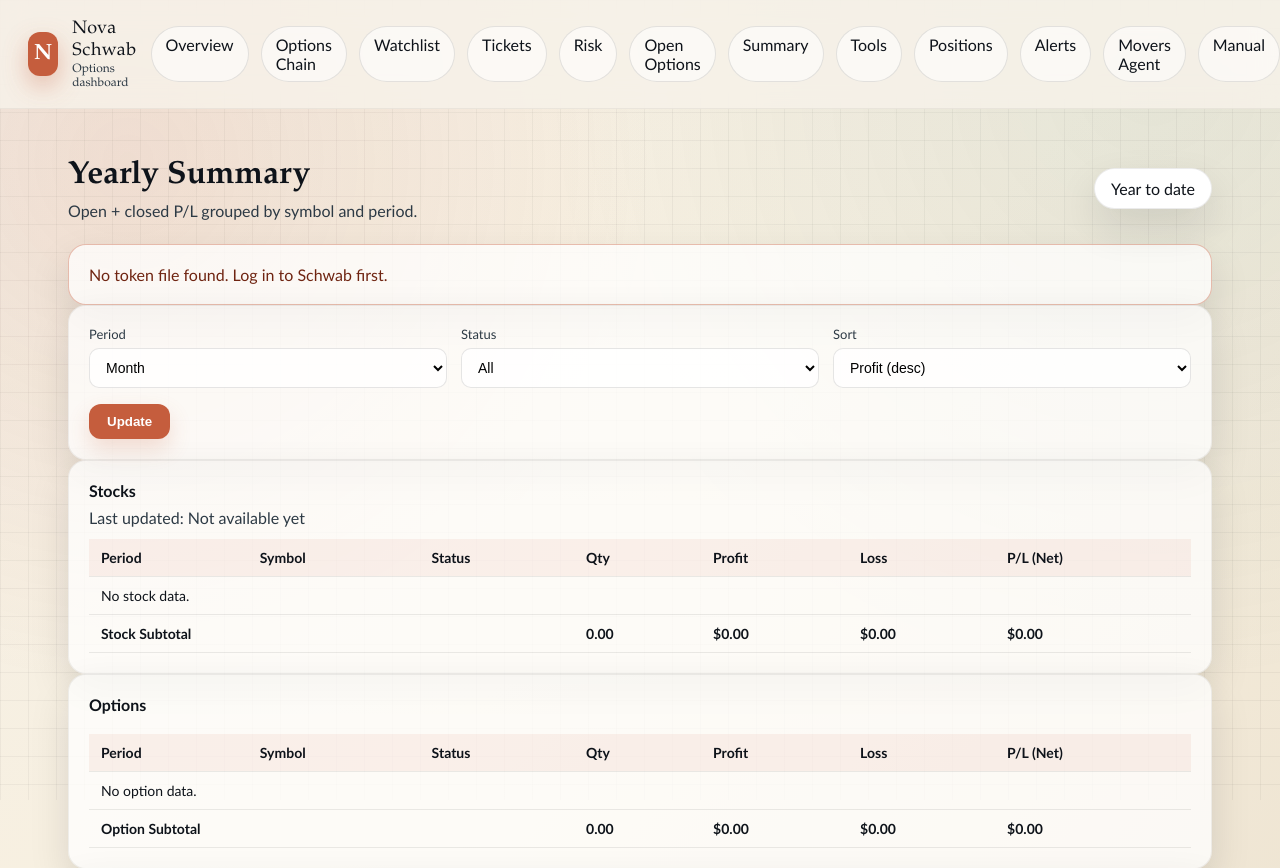
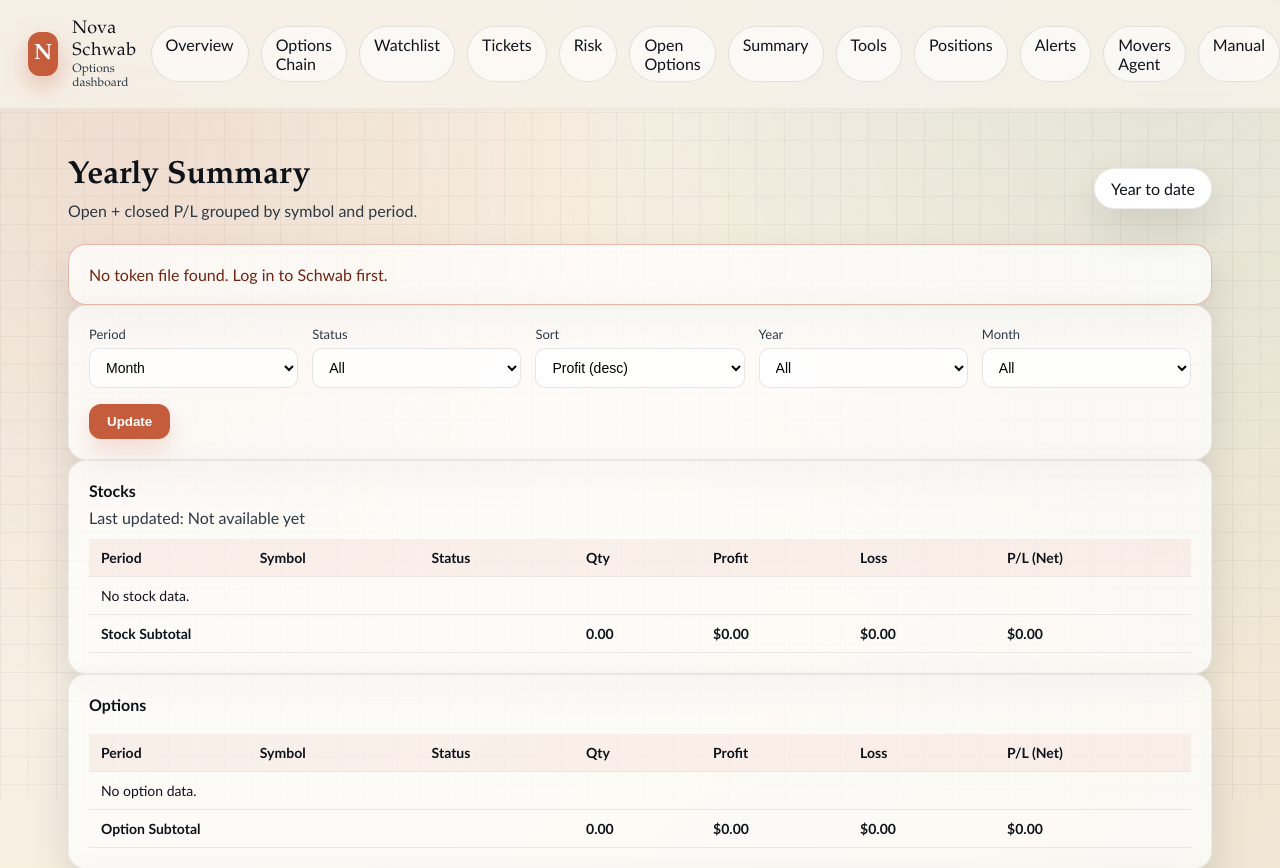
Before and after one commit to Novastradingcompany/Schwab-Connect, a Flask app: page /summary in a window 1280 px wide; the page is wider, and only the part inside the window is pictured. Shown: the top 868 px of that part. Run offline with Flask 3, Linux system fonts and the light colour scheme; the visitor is signed in with stand-in values (Sample User, id 1).

Commit message:
Add summary year/month dropdown filters with server-side period filtering

```diff
--- a/app.py
+++ b/app.py
@@ -1849,6 +1849,28 @@ def bucket_period(date_val, period):
     return str(date_val.year)
 
 
+def period_bucket_to_year_month(bucket, period):
+    text = str(bucket or "")
+    try:
+        if period == "month":
+            year_str, month_str = text.split("-", 1)
+            return int(year_str), int(month_str)
+        if period == "quarter":
+            year_str, q_str = text.split("-Q", 1)
+            q = int(q_str)
+            month = ((q - 1) * 3) + 1
+            return int(year_str), month
+        if period == "week":
+            year_str, week_str = text.split("-W", 1)
+            d = dt.date.fromisocalendar(int(year_str), int(week_str), 1)
+            return d.year, d.month
+        if period == "year":
+            return int(text), None
+    except Exception:
+        return None, None
+    return None, None
+
+
 def build_yearly_summary(period, status_filter, tz_name="America/New_York"):
     entries = []
     try:
@@ -2403,9 +2425,28 @@ def summary():
     period = request.args.get("period", "month")
     status_filter = request.args.get("status", "all")
     sort_by = request.args.get("sort", "profit")
+    selected_year_raw = (request.args.get("year") or "").strip()
+    selected_month_raw = (request.args.get("month") or "").strip()
     tz = request.args.get("tz")
+    selected_year = int(selected_year_raw) if selected_year_raw.isdigit() else None
+    selected_month = int(selected_month_raw) if selected_month_raw.isdigit() else None
     error = None
     rows = []
+    year_options = []
+    month_options = [
+        {"value": 1, "label": "January"},
+        {"value": 2, "label": "February"},
+        {"value": 3, "label": "March"},
+        {"value": 4, "label": "April"},
+        {"value": 5, "label": "May"},
+        {"value": 6, "label": "June"},
+        {"value": 7, "label": "July"},
+        {"value": 8, "label": "August"},
+        {"value": 9, "label": "September"},
+        {"value": 10, "label": "October"},
+        {"value": 11, "label": "November"},
+        {"value": 12, "label": "December"},
+    ]
     stock_rows = []
     option_rows = []
     other_rows = []
@@ -2423,6 +2464,23 @@ def summary():
 
         tz_name = settings.get("timezone", "America/New_York")
         rows = build_yearly_summary(period, status_filter, tz_name=tz_name)
+        try:
+            now_local = dt.datetime.now(ZoneInfo(tz_name))
+        except Exception:
+            now_local = dt.datetime.now()
+        current_year = now_local.year
+
+        period_parts = [(row, *period_bucket_to_year_month(row.get("period"), period)) for row in rows]
+        discovered_years = {year for _, year, _ in period_parts if year}
+        discovered_years.add(current_year)
+        year_options = sorted(discovered_years, reverse=True)
+
+        if selected_year:
+            period_parts = [part for part in period_parts if part[1] == selected_year]
+        if selected_month and period != "year":
+            period_parts = [part for part in period_parts if part[2] == selected_month]
+        rows = [row for row, _, _ in period_parts]
+
         cache_ts = _TRANSACTIONS_CACHE.get("ts", 0.0)
         if cache_ts:
             tz_name = settings.get("timezone", "America/New_York")
@@ -2472,6 +2530,10 @@ def summary():
         period=period,
         status=status_filter,
         sort_by=sort_by,
+        selected_year=selected_year,
+        selected_month=selected_month,
+        year_options=year_options,
+        month_options=month_options,
         summary_last_updated=summary_last_updated,
         summary_last_updated_ago=summary_last_updated_ago,
     )
--- a/templates/summary.html
+++ b/templates/summary.html
@@ -46,6 +46,24 @@
           <option value="profit" {% if sort_by == "profit" %}selected{% endif %}>Profit (desc)</option>
           <option value="loss" {% if sort_by == "loss" %}selected{% endif %}>Loss (asc)</option>
           <option value="symbol" {% if sort_by == "symbol" %}selected{% endif %}>Symbol</option>
+        </select>
+      </label>
+      <label>
+        Year
+        <select name="year">
+          <option value="">All</option>
+          {% for y in year_options %}
+            <option value="{{ y }}" {% if selected_year == y %}selected{% endif %}>{{ y }}</option>
+          {% endfor %}
+        </select>
+      </label>
+      <label>
+        Month
+        <select name="month">
+          <option value="">All</option>
+          {% for m in month_options %}
+            <option value="{{ m.value }}" {% if selected_month == m.value %}selected{% endif %}>{{ m.label }}</option>
+          {% endfor %}
         </select>
       </label>
     </div>
```
